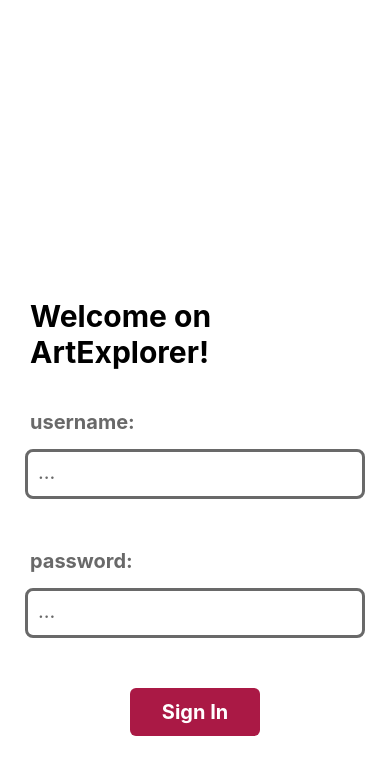
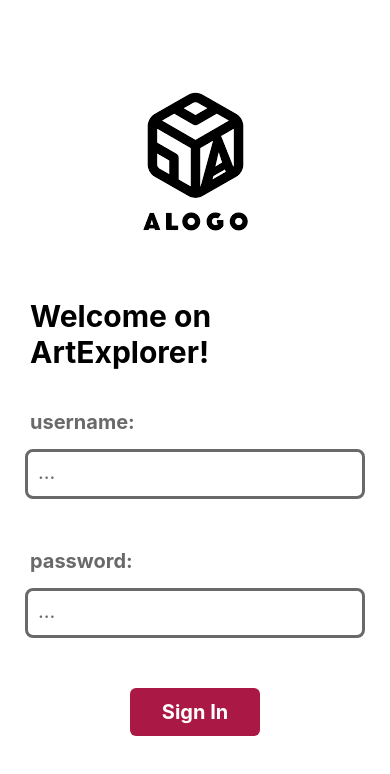
Before and after one commit to pozaradugabriel/ClientPAD, a React Native app in the folder ArtExplorerClient/: screen /login_screen in a window 390 px wide. Shown: the top 774 px of the page. Built offline with nearby package versions, Linux system fonts and the light colour scheme.

Commit message:
finished loginPage

```diff
--- a/ArtExplorerClient/src/screens/LoginScreen.js
+++ b/ArtExplorerClient/src/screens/LoginScreen.js
@@ -5,6 +5,11 @@
     return(
         <View style = {styles.container}>
             <SafeAreaView style = {styles.header}>
+            <Image
+                    style = {styles.logo}
+                    source={require('../utils/placeholderlogo.png')}
+                    resizeMode='stretch'
+                />
             </SafeAreaView>
 
             <View style = {styles.footer}>
@@ -58,7 +63,7 @@
       alignItems:'center'
     },
     logo:{
-        marginBottom:250
+        marginTop:80
     },
     welcome_text:{
         fontSize:30,
```
